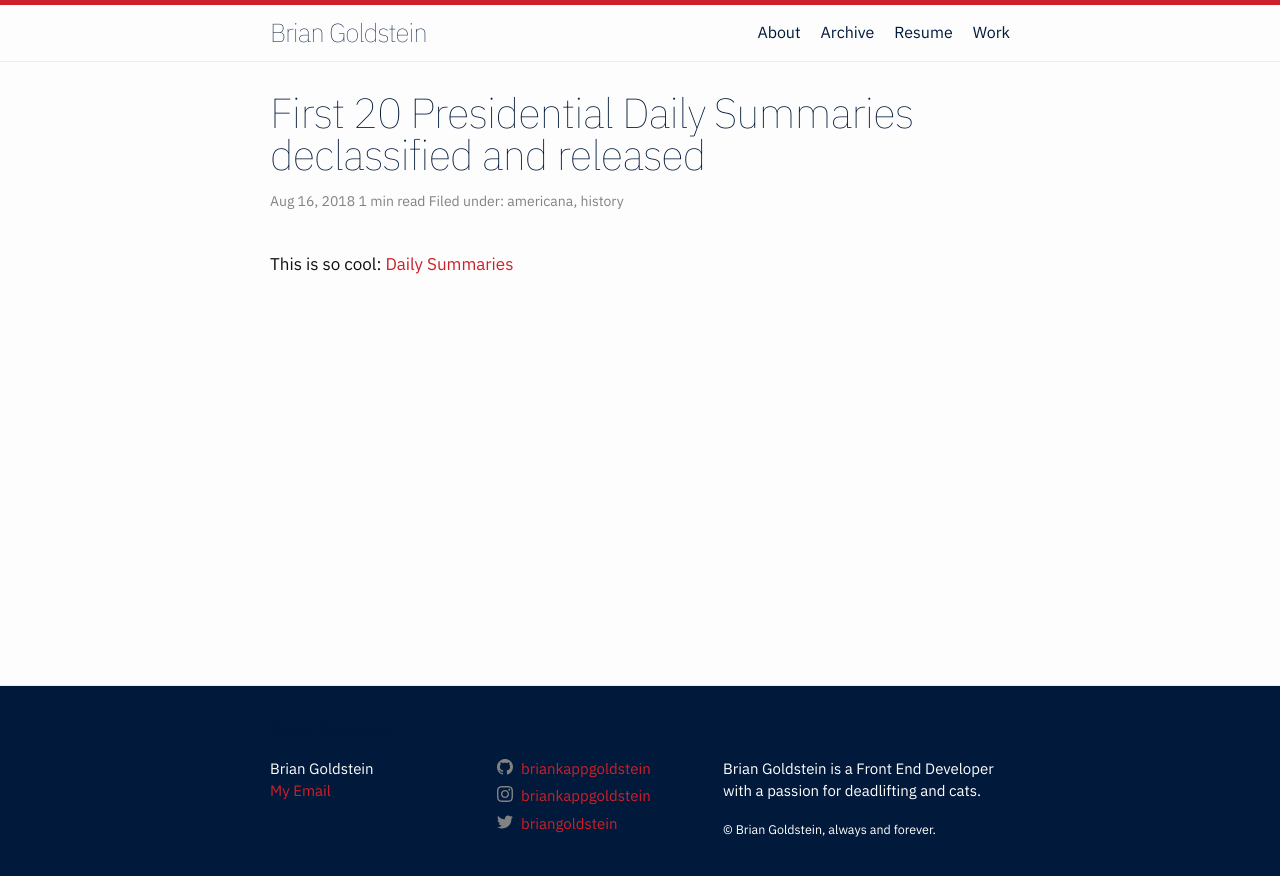
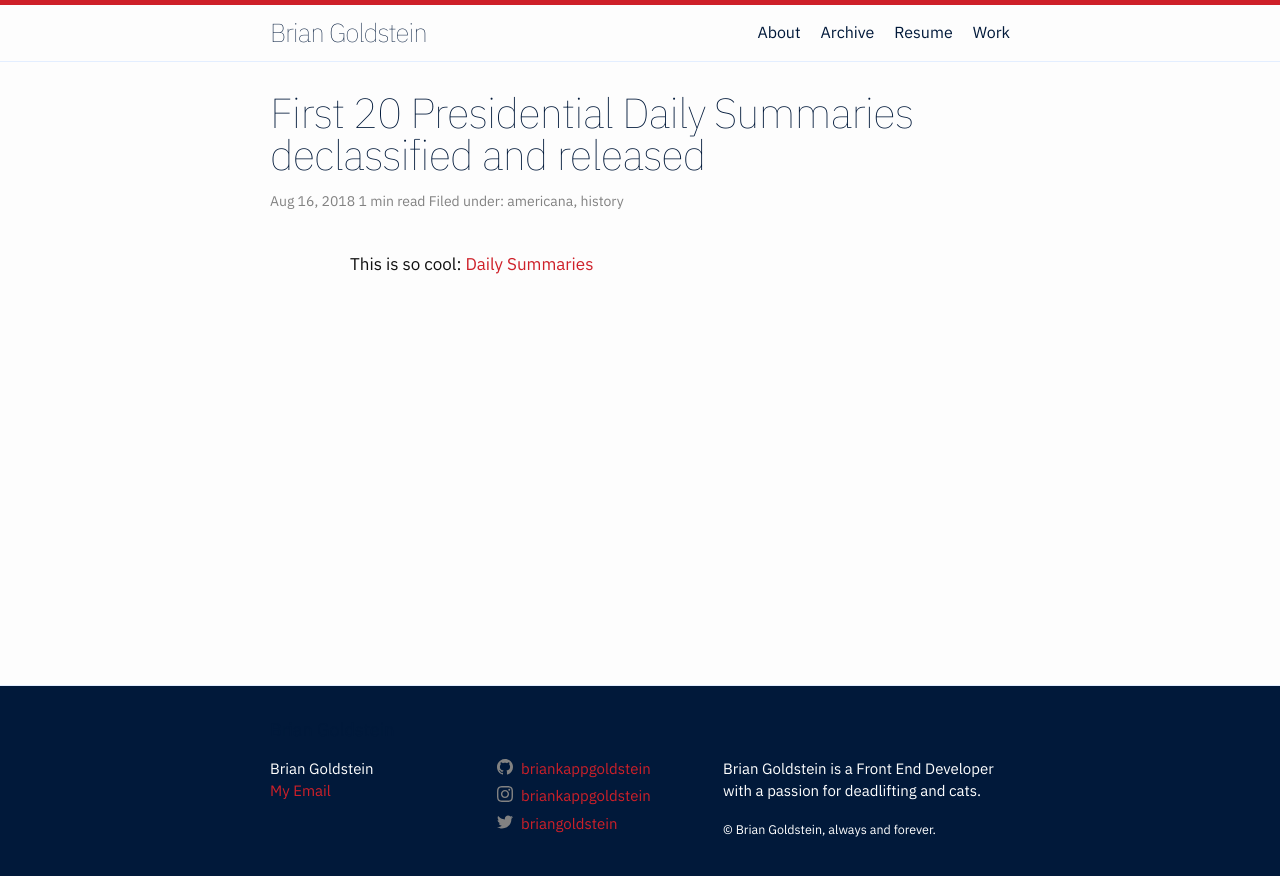
Before and after one commit to briankappgoldstein/new-site, a Jekyll site: the page built from _posts/2018-08-16-daily-summaries.md, in a window 1280 px wide. Shown: the top 876 px of the page. Built offline with Jekyll 4.4.1, drawn with Linux system fonts in a browser that asks for light colours.

Commit message:
line length under control

```diff
--- a/_sass/_minima/_layout.scss
+++ b/_sass/_minima/_layout.scss
@@ -232,6 +232,11 @@
 .post-content {
   margin-bottom: $spacing-unit;
 
+  @media screen and (min-width:62.5rem) {
+    margin-left: 5rem;
+    margin-right: 5rem;
+  }
+
   h2 {
     @include relative-font-size(2);
 
```
